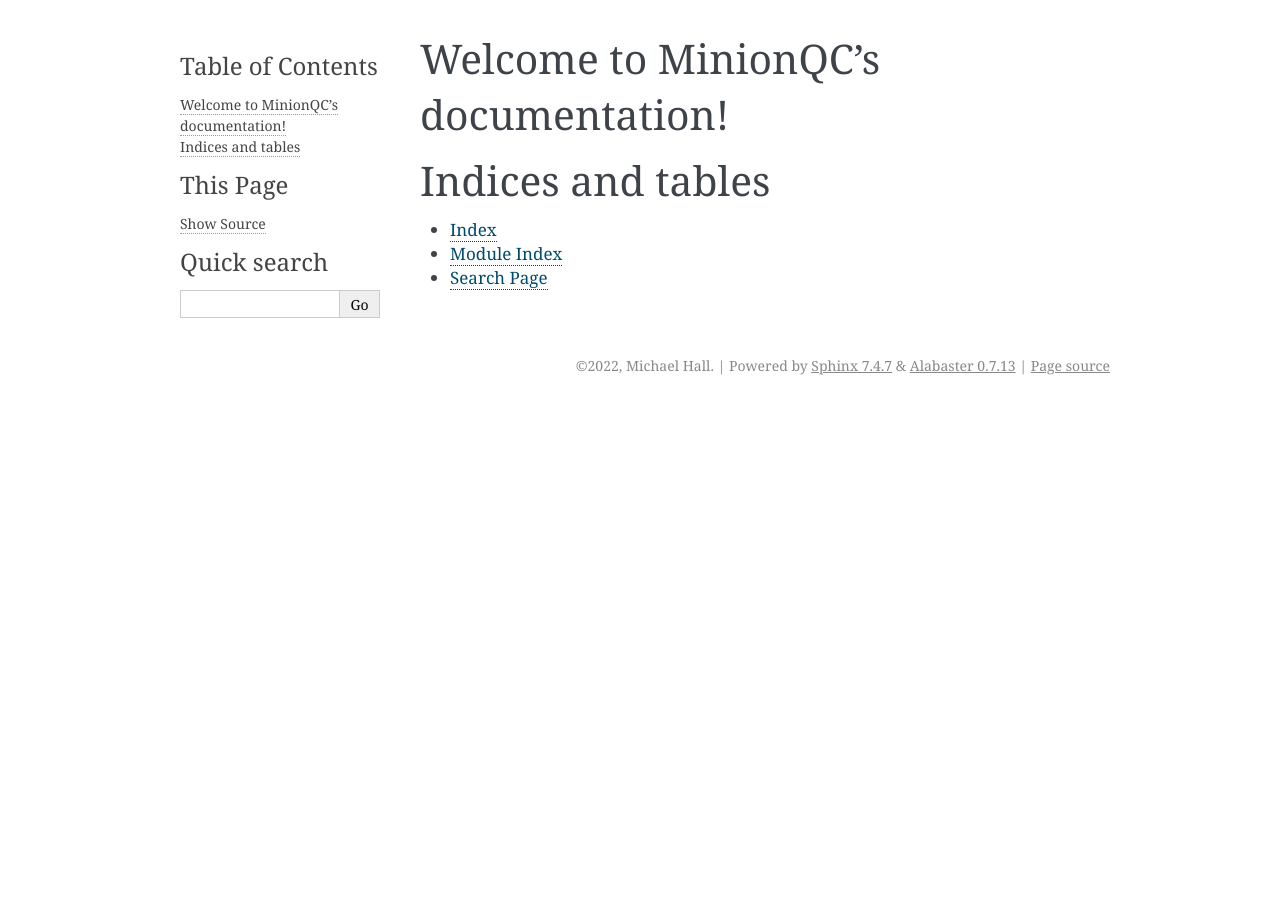
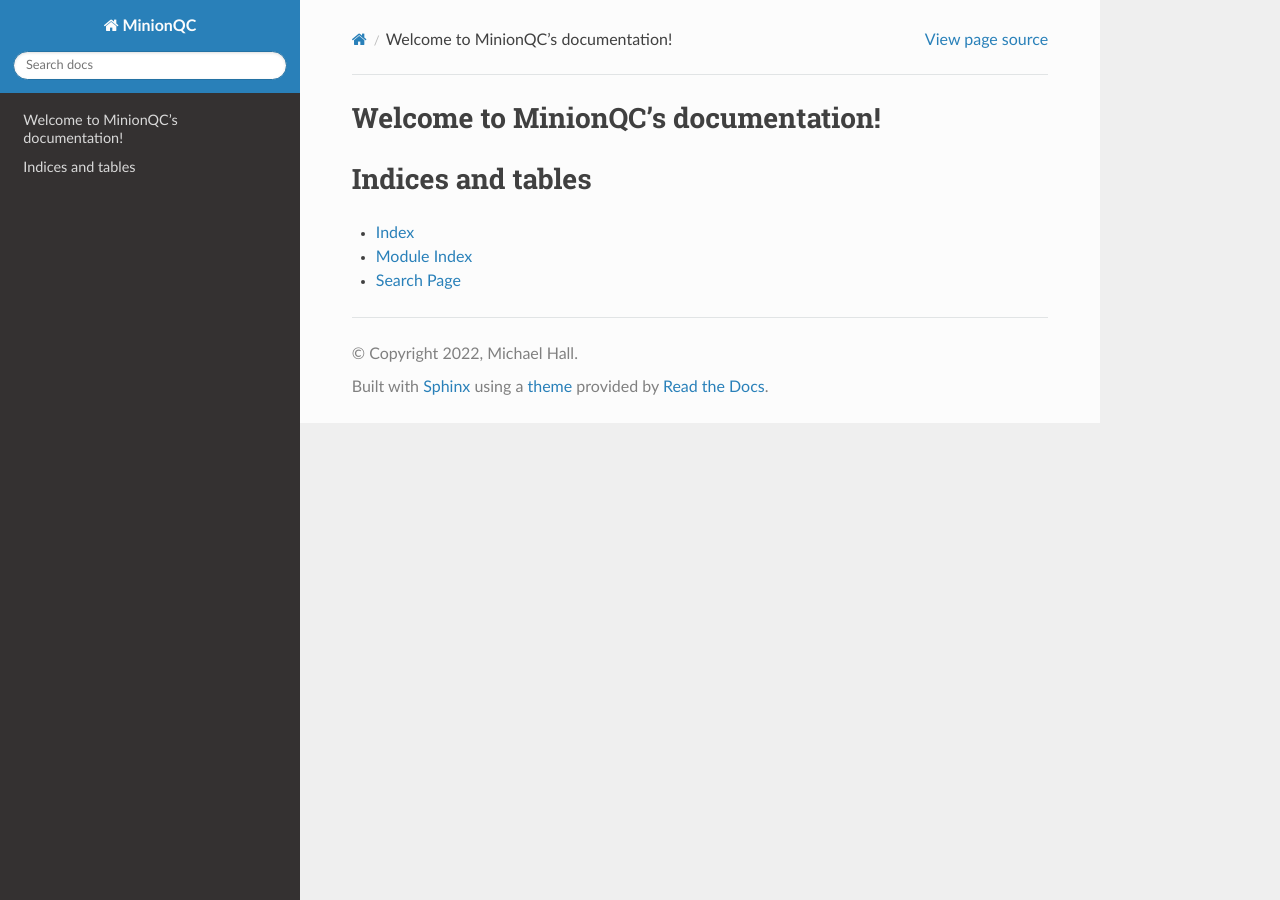
Before and after one commit to PBGLMichaelHall/MinionQC, a Sphinx documentation site: the page built from docs/source/index.rst, in a window 1280 px wide. Built offline with Sphinx 7.4.7 and the Read the Docs theme 2.0.0, drawn with Linux system fonts in a browser that asks for light colours.

Commit message:
Update conf.py

```diff
--- a/docs/source/conf.py
+++ b/docs/source/conf.py
@@ -30,26 +30,46 @@ release = '1.0'
 # Add any Sphinx extension module names here, as strings. They can be
 # extensions coming with Sphinx (named 'sphinx.ext.*') or your custom
 # ones.
-extensions = [
-]
+extensions = ['sphinx.ext.autodoc',
+                   'sphinx.ext.intersphinx',
+                   'sphinx.ext.todo',
+                   'sphinx.ext.coverage',
+                   'sphinx.ext.mathjax',
+                   'sphinx.ext.ifconfig',
+                   'sphinx.ext.viewcode',
+                   'sphinx.ext.githubpages']
+
 
 # Add any paths that contain templates here, relative to this directory.
 templates_path = ['_templates']
+source_suffix = '.rst'
 
 # List of patterns, relative to source directory, that match files and
 # directories to ignore when looking for source files.
 # This pattern also affects html_static_path and html_extra_path.
-exclude_patterns = []
+exclude_patterns = ['_build','Thumbs.db','.DS_Store']
 
 
 # -- Options for HTML output -------------------------------------------------
 
 # The theme to use for HTML and HTML Help pages.  See the documentation for
 # a list of builtin themes.
-#
-html_theme = 'alabaster'
+pygments_style = 'sphinx'
+master_doc = 'index'
+#html_theme = 'alabaster'
+html_theme = 'sphinx_rtd_theme'
+html_add_permalinks = ""
 
+html_theme_options = {
+  'sticky_navigation': True,
+  'collapse_navigation': False,
+}
 # Add any paths that contain custom static files (such as style sheets) here,
 # relative to this directory. They are copied after the builtin static files,
 # so a file named "default.css" will overwrite the builtin "default.css".
 html_static_path = ['_static']
+
+
+latex_engine = 'pdflatex'
+latex_theme = 'howto'
+latex_toplevel_sectioning = 'section'
```
